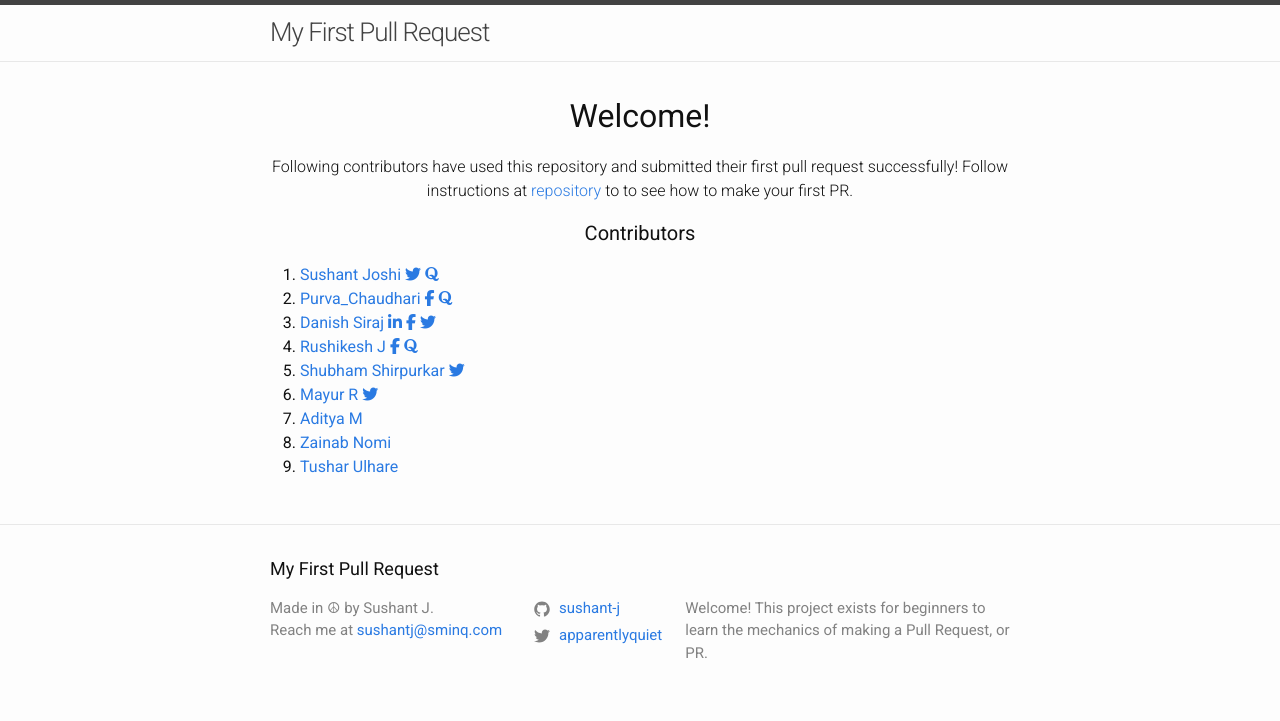
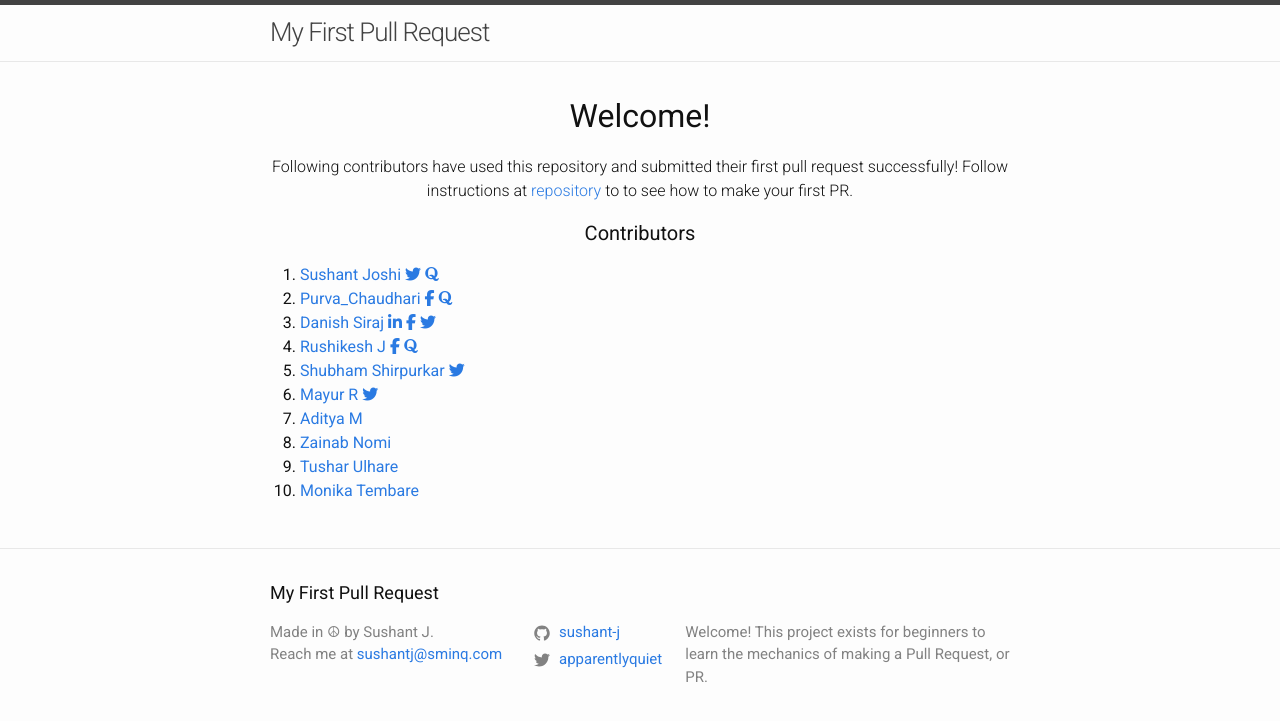
Before and after one commit to sushant-j/my-first-pull-request, a Jekyll site: the page built from index.md, in a window 1280 px wide. Shown: the top 721 px of the page. Built offline with Jekyll 4.4.1, drawn with Linux system fonts in a browser that asks for light colours; nearby versions of some CDN libraries.

Commit message:
Added my name

```diff
--- a/_layouts/home.html
+++ b/_layouts/home.html
@@ -89,5 +89,10 @@ layout: default
         Tushar Ulhare
       </a>
     </li>
+<li>
+      <a href="https://github.com/monika736s/">
+        Monika Tembare
+      </a>
+    </li>
   </ol>
 </div>
```
